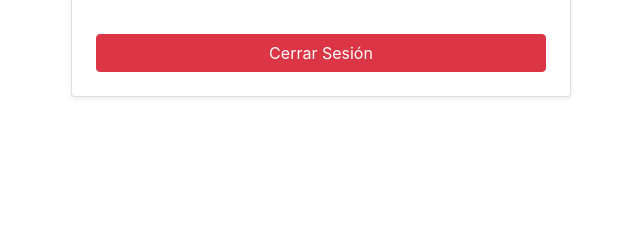
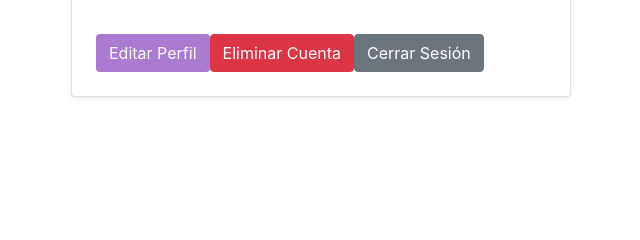
Before and after one commit to PepeCoral/orchid-cosmetics, a Django app: template src/app/templates/user/profile.html in a window 1280 px wide. Shown: the part 381-621 px from the top of the page, without its empty margins (14-654 px from the left). Run offline with Django 5.2, Linux system fonts and the light colour scheme; the template is opened without the code that fills it, so the values that code supplies are empty; parts of the project's set-up code (start-up, migrations or seed data) failed here and were passed over; some libraries are stand-ins or nearby versions.

Commit message:
feat: :sparkles: nuevos botones en el perfil para delete y update

```diff
--- a/src/app/templates/user/profile.html
+++ b/src/app/templates/user/profile.html
@@ -11,7 +11,16 @@
   <p><strong>Método de Pago:</strong> {{ user.pay_method }}</p>
   <p><strong>Rol:</strong> {{ user.role }}</p>
 
-
-  <a href="{% url 'logout' %}" class="btn btn-danger mt-3">Cerrar Sesión</a>
+  <div class="d-flex gap-2 mt-3">
+    <a href="{% url 'update_user' user.id %}" class="btn text-white" style="background-color: #a97acf;">
+      Editar Perfil
+    </a>
+    <a href="{% url 'delete_user' user.id %}" class="btn btn-danger">
+      Eliminar Cuenta
+    </a>
+    <a href="{% url 'logout' %}" class="btn btn-secondary">
+      Cerrar Sesión
+    </a>
+  </div>
 </div>
 {% endblock %}
```
